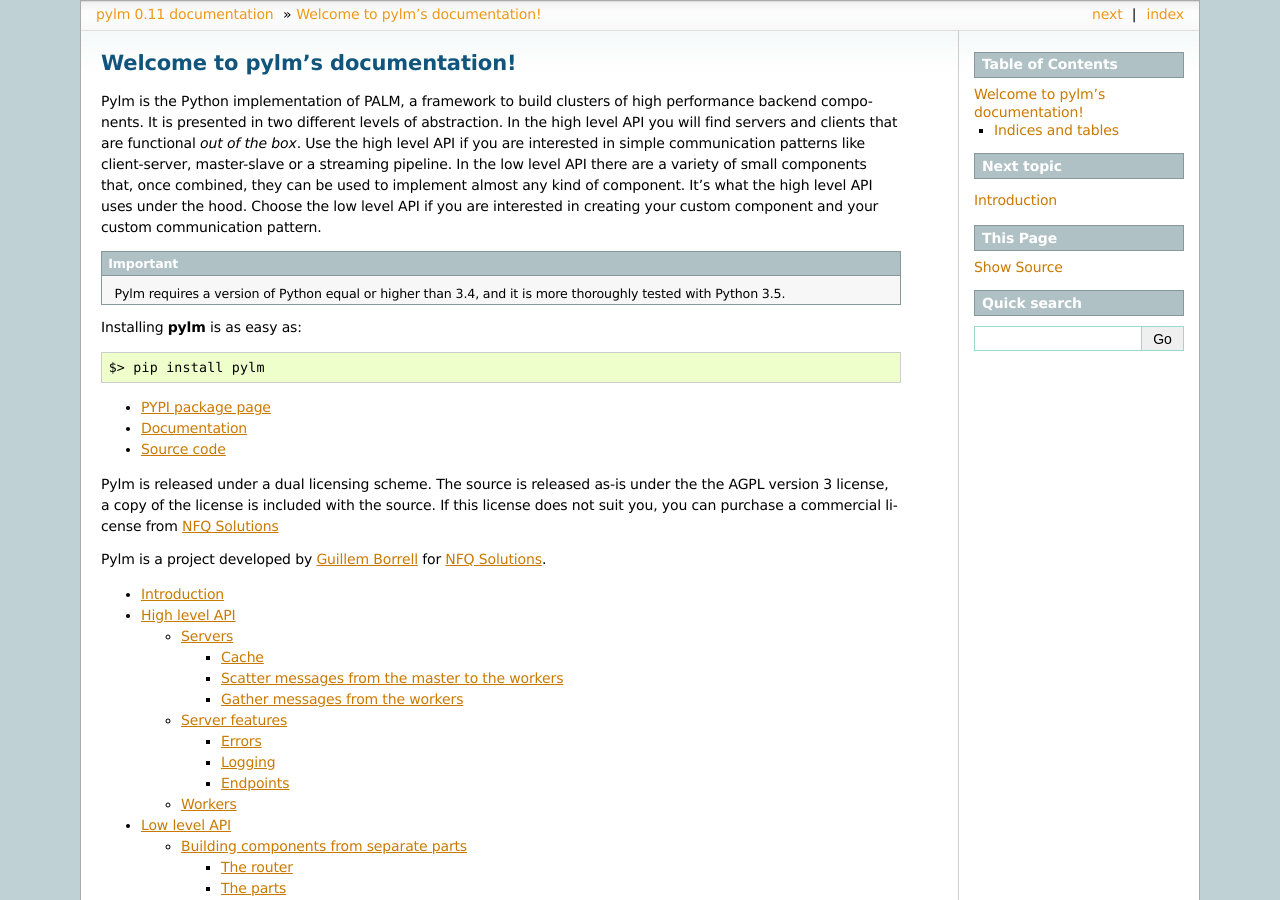
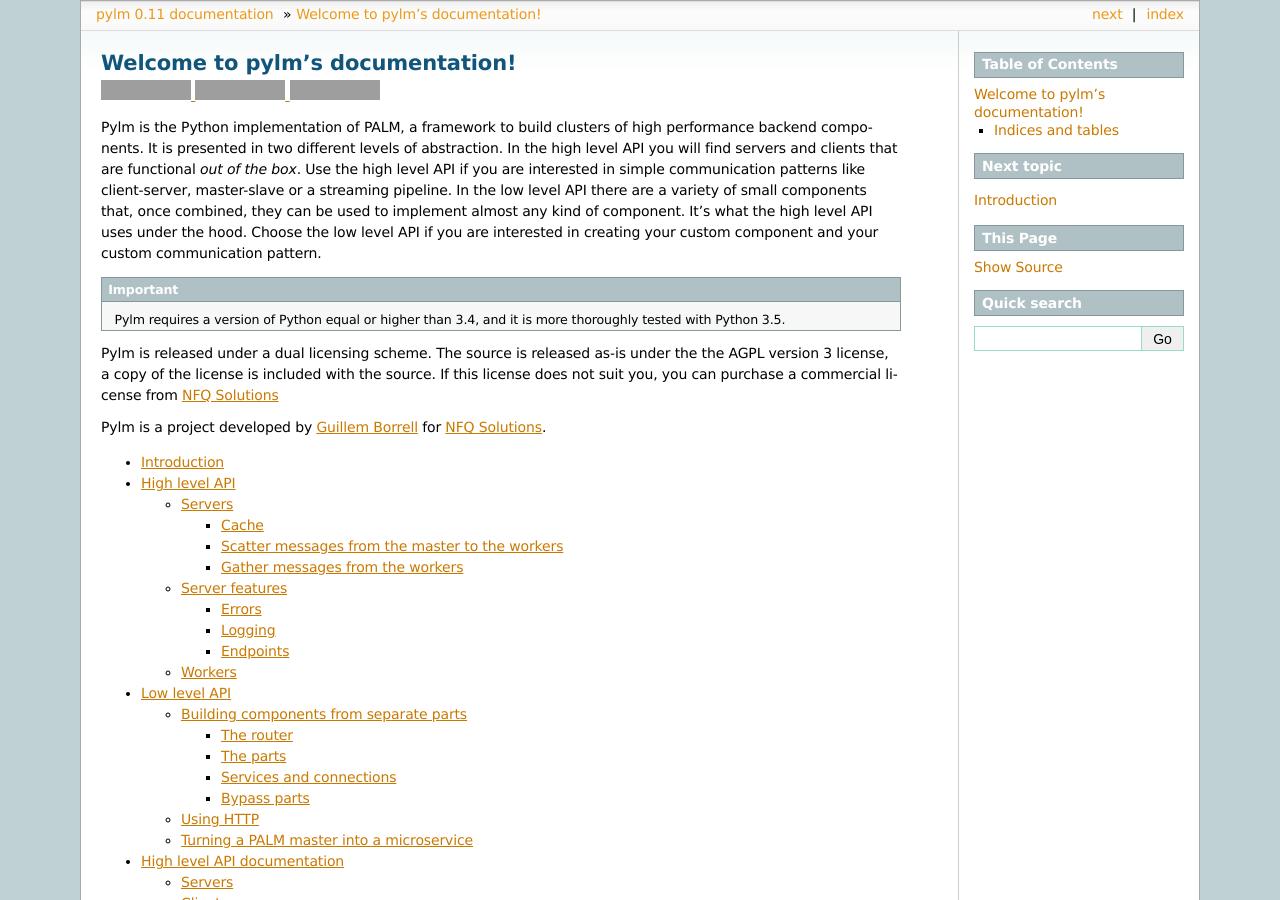
Before and after one commit to nfqsolutions/pylm, a Sphinx documentation site: the page built from docs/source/index.rst, in a window 1280 px wide and 900 px high. Built offline with Sphinx 7.4.7, drawn with Linux system fonts in a browser that asks for light colours; grey boxes are pictures that could not be loaded.

Commit message:
Changed links for badges

```diff
--- a/docs/source/index.rst
+++ b/docs/source/index.rst
@@ -1,5 +1,14 @@
 Welcome to pylm's documentation!
 ================================
+
+.. image:: https://badge.fury.io/py/pylm.svg
+    :target: https://badge.fury.io/py/pylm
+
+.. image:: https://img.shields.io/badge/docs-latest-brightgreen.svg?style=flat
+    :target: https://pylm.readthedocs.io/en/latest
+
+.. image:: https://badge.fury.io/gh/nfqsolutions%2Fpylm.svg
+    :target: https://badge.fury.io/gh/nfqsolutions%2Fpylm
 
 Pylm is the Python implementation of PALM, a framework to build
 clusters of high performance backend components. It is presented in two
@@ -18,17 +27,6 @@
     Pylm requires a version of Python equal or higher than 3.4, and it is more
     thoroughly tested with Python 3.5.
 
-Installing **pylm** is as easy as:
-
-.. code-block:: bash
-
-   $> pip install pylm
-
-* `PYPI package page <https://pypi.python.org/pypi/pylm/>`_
-
-* `Documentation <http://pythonhosted.org/pylm/>`_
-
-* `Source code <https://github.com/nfqsolutions/pylm>`_
 
 Pylm is released under a dual licensing scheme. The source is released
 as-is under the the AGPL version 3 license, a copy of the license is
```
